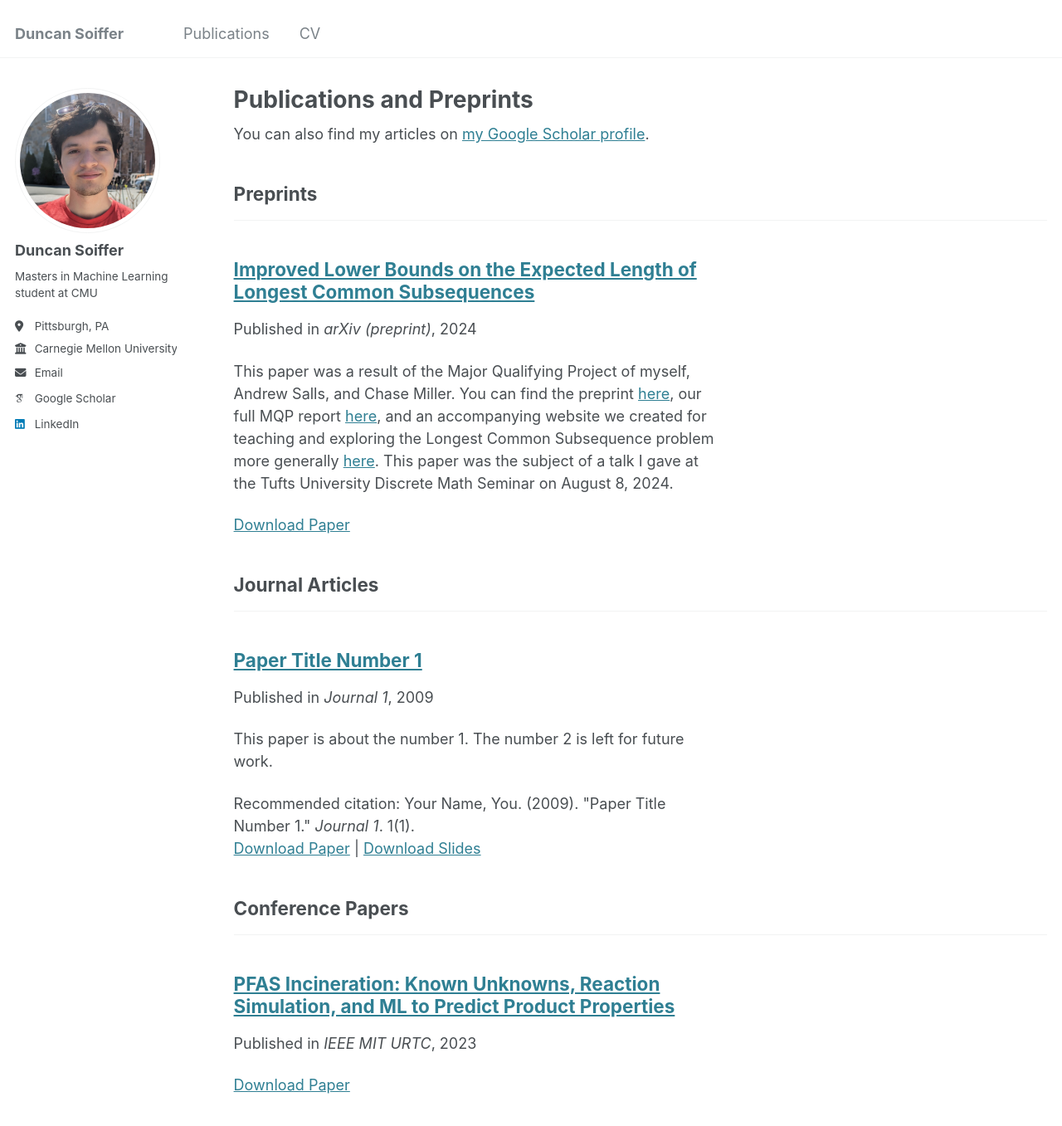
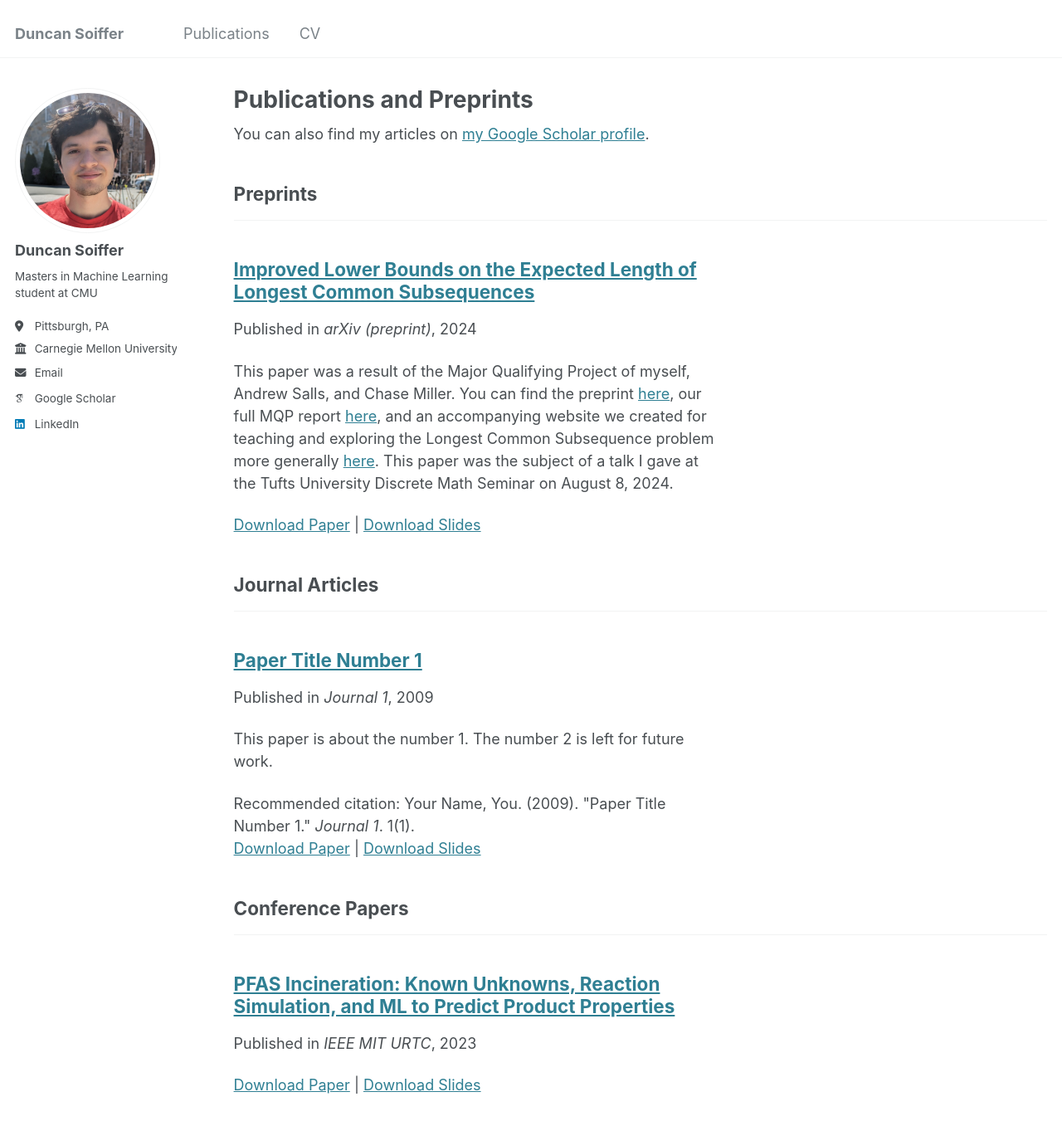
Before and after one commit to DSoiffer/DSoiffer.github.io, a Jekyll site: the page built from _pages/publications.html, in a window 1280 px wide and 1400 px high. Shown: the top 1357 px of the window at 83% size. Built offline with Jekyll 4.4.1, drawn with Linux system fonts in a browser that asks for light colours; some web fonts are replaced.

Commit message:
Publication download link layout fixes

```diff
--- a/_includes/archive-single.html
+++ b/_includes/archive-single.html
@@ -58,6 +58,8 @@
       <p>Recommended citation: {{ post.citation }}<br /><a href="{{ post.paperurl }}">Download Paper</a></p>
     {% elsif post.citation and post.slidesurl %}
       <p>Recommended citation: {{ post.citation }}<br /><a href="{{ post.slidesurl }}">Download Slides</a></p>
+    {% elsif post.paperurl and post.slidesurl %}
+      <p><a href="{{ post.paperurl }}">Download Paper</a> | <a href="{{ post.slidesurl }}">Download Slides</a></p>
     {% elsif post.citation %}
       <p>Recommended citation: {{ post.citation }}</p>
     {% elsif post.paperurl %}
--- a/_layouts/single.html
+++ b/_layouts/single.html
@@ -53,6 +53,8 @@ layout: default
           <p style="font-size: smaller">Recommended citation: {{ page.citation }}<br /><a href="{{ page.paperurl }}">Download Paper</a></p>
         {% elsif page.citation and page.slidesurl %}
           <p style="font-size: smaller">Recommended citation: {{ page.citation }}<br /><a href="{{ page.slidesurl }}">Download Slides</a></p>
+        {% elsif page.paperurl and page.slidesurl %}
+          <p style="font-size: smaller"><a href="{{ page.paperurl }}">Download Paper</a> | <a href="{{ page.slidesurl }}">Download Slides</a></p>
         {% elsif page.citation %}
           <p style="font-size: smaller">Recommended citation: {{ page.citation }}</p>
         {% elsif page.slidesurl %}
```
